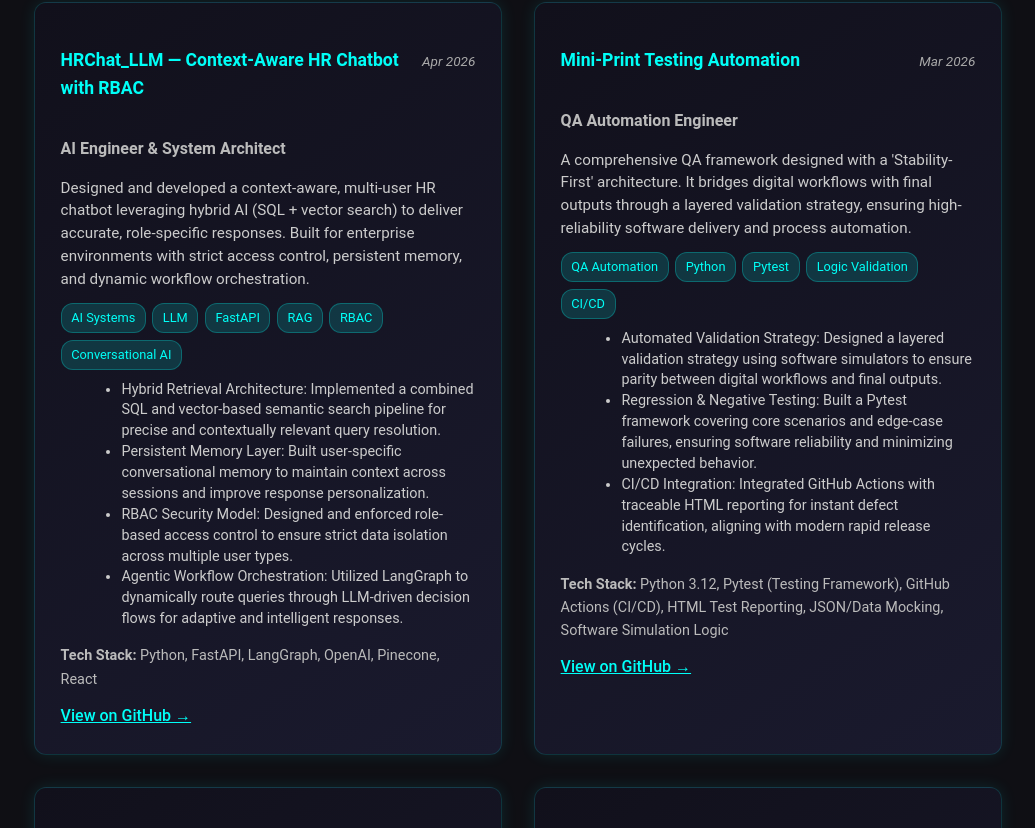
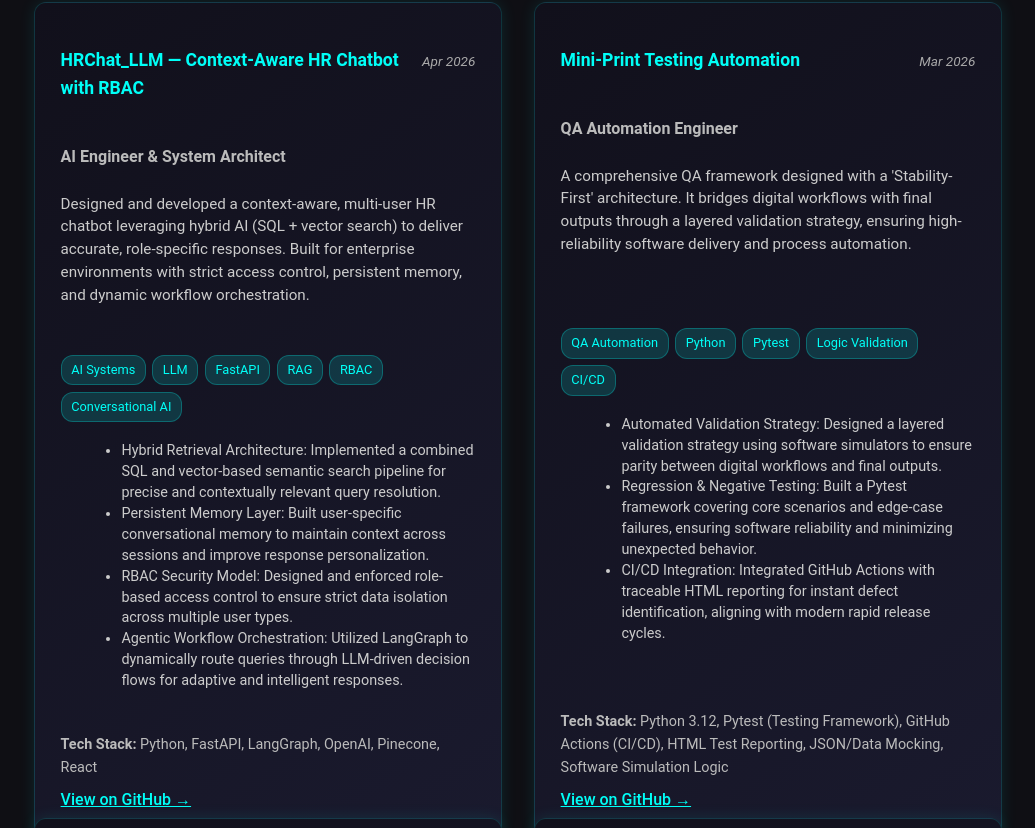
Before and after one commit to abhisakh/Advance_Portfolio, a React (Vite) app in the folder portfolio/: page /ai-projects in a window 1280 px wide. Shown: the part 732-1560 px from the top of the page, without its empty margins (174-1209 px from the left). Built offline with nearby package versions, Linux system fonts and the light colour scheme.

Commit message:
fix(project-cards): prevent date wrapping and align card sections using flexbox
* Added  and  to keep date on one line
* Converted project cards to flex column layout
* Improved alignment of tech stack and GitHub link across cards

```diff
--- a/portfolio/src/styles/ai-projects.css
+++ b/portfolio/src/styles/ai-projects.css
@@ -47,6 +47,9 @@
   transition: all 0.35s ease;
   position: relative;
   overflow: hidden;
+  display: flex;
+  flex-direction: column;
+  height: 100%; /* ensures equal height behavior */
 }
 
 .project-card:hover {
@@ -187,3 +190,18 @@
     grid-template-columns: 1fr;
   }
 }
+
+/* =====================================================
+   EXTRA MODIFICATION SO THAT TEXTS INSIDE THE CARD EXPANDS VERTICALLY
+   ===================================================== */
+.project-desc,
+.project-highlights {
+  flex-grow: 1;
+}
+.project-tech {
+  margin-top: auto; /* 🔥 pushes this section to bottom */
+}
+
+.github-link {
+  margin-top: 0.5rem;
+}
```
